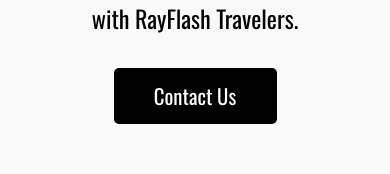
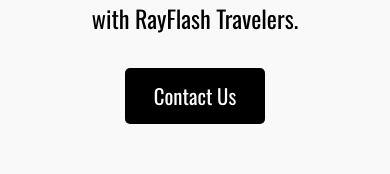
Before and after one commit to Rayzor8/flashback220.github.io, a plain HTML site: page index.html in a window 390 px wide. Shown: the part 338-512 px from the top of the page. Drawn offline with nearby package versions, Linux system fonts and the light colour scheme.

Commit message:
Update style.css
change btn

```diff
--- a/style.css
+++ b/style.css
@@ -278,12 +278,7 @@ footer{
     .card {
         display: block;
     }
-    .btn {
-        display: flex;
-        justify-content: center;
-        width: 50%;
-        margin: 1rem auto;
-    }
+
 
     .wrapper{
        display: block;
```
